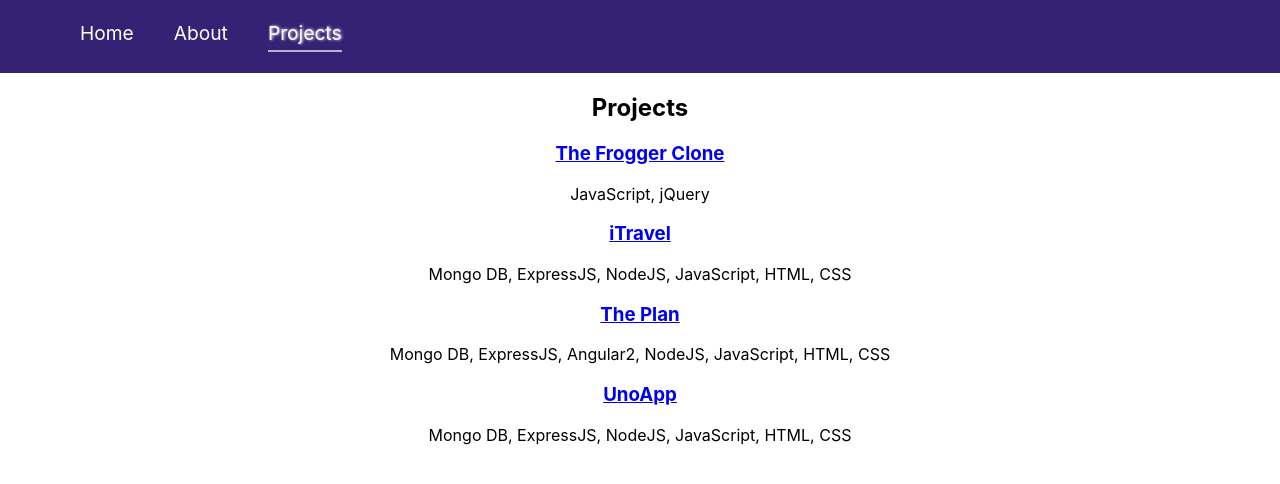
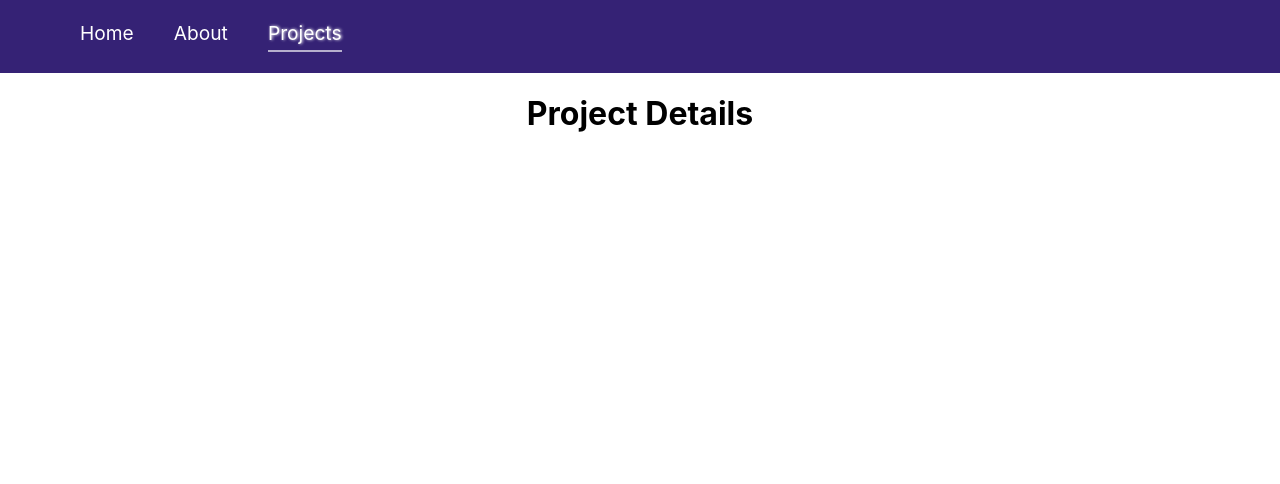
Before and after one commit to sandrabosk/lesson-code-h-react-routing-advanced, a React (Create React App) app: page /projects/1a in a window 1280 px wide. Shown: the top 484 px of the page. Built offline with nearby package versions, Linux system fonts and the light colour scheme.

Commit message:
Example 2

```diff
--- a/src/App.js
+++ b/src/App.js
@@ -6,6 +6,8 @@ import ProjectsPage from "./pages/ProjectsPage";
 import ErrorPage from "./pages/ErrorPage";
 import { Switch, Route } from "react-router-dom";
 
+import ProjectDetailsPage from "./pages/ProjectDetailsPage"; // <== IMPORT
+
 function App() {
   return (
     <div className="App">
@@ -13,7 +15,10 @@ function App() {
       <Switch>
         <Route exact path="/" component={HomePage} />
         <Route path="/about" component={AboutPage} />
-        <Route path="/projects" component={ProjectsPage} />
+        <Route exact path="/projects" component={ProjectsPage} />    {/* UPDATE */}
+
+        {/* ADD 👇 */}
+        <Route exact path="/projects/:projectId" component={ProjectDetailsPage} />
 
         <Route component={ErrorPage} />
       </Switch>
--- /dev/null
+++ b/src/pages/ProjectDetailsPage.js
@@ -0,0 +1,12 @@
+import projectsData from './../projects-data.json';
+
+function ProjectDetailsPage(props) {
+  console.log(props);
+  return (
+    <div>
+      <h1>Project Details</h1>
+    </div>
+  )
+}
+
+export default ProjectDetailsPage
```
